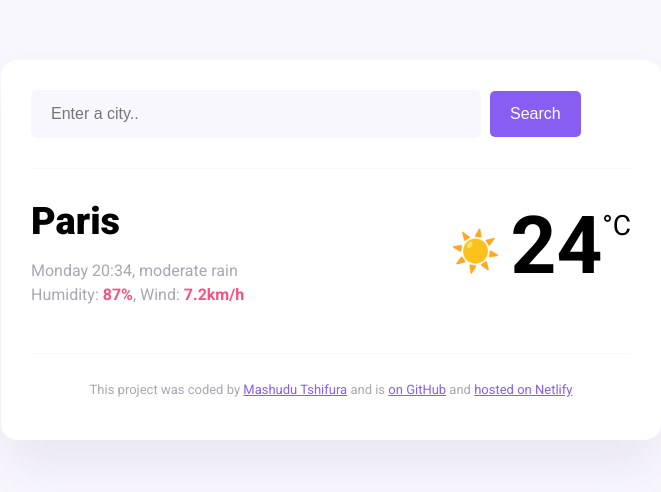
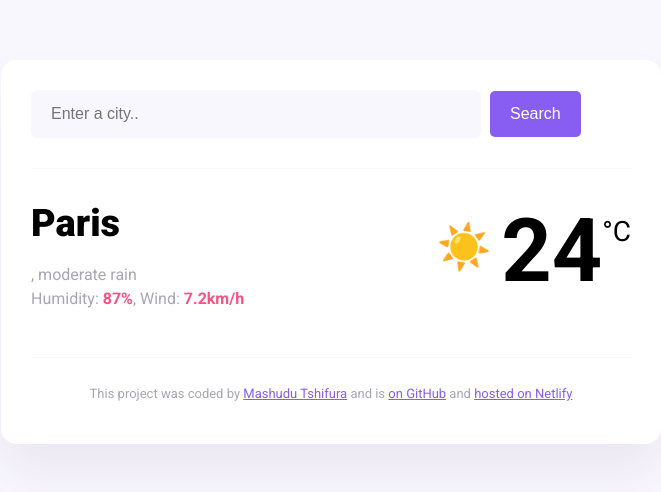
Before and after one commit to mashudutshifura/My-weather-app, a website built with Parcel: page index.html in a window 1280 px wide. Shown: the whole page, without its empty margins (309-970 px from the left). Built offline with nearby package versions, Linux system fonts and the light colour scheme.

Commit message:
updated class names from span to div, and updated basic CSS

```diff
--- a/index.html
+++ b/index.html
@@ -28,19 +28,19 @@
         </form>
       </header>
       <main>
-        <div class="current-weather">
+        <div class="current-weather-app">
           <div>
-            <h1 class="current-city" id="current-city">Paris</h1>
-            <p class="current-details">
-              <span id="current-date"></span>, moderate rain <br />
+            <h1 class="current-weather-city" id="current-city">Paris</h1>
+            <p class="current-weather-details">
+              <span id="current-weather-date"></span>, moderate rain <br />
               Humidity: <strong>87%</strong>, Wind: <strong>7.2km/h</strong>
             </p>
           </div>
-          <div class="current-temperature">
-            <span class="current-temperature-icon">☀️</span
-            ><span class="current-temperature-value" id="current-temperature"
-              >24</span
-            ><span class="current-temperature-unit">°C</span>
+          <div class="current-weather-temperature-container">
+            <div class="current-temperature-icon">☀️</div
+            ><div class="current-temperature-value"
+              >24</div
+            ><div class="current-temperature-unit">°C</div>
           </div>
         </div>
       </main>
--- a/src/styles.css
+++ b/src/styles.css
@@ -46,47 +46,46 @@ main {
   padding: 30px 0;
 }
 
-.current-temperature {
-  font-size: 48px;
-}
-
-.current-weather {
+.current-weather-app {
   display: flex;
   justify-content: space-between;
 }
 
-.current-city {
+.current-weather-city {
   font-size: 38px;
   font-weight: 900;
   margin: 0;
+  line-height: 48px;
 }
-.current-details {
+.current-weather-details {
   color: rgba(39, 33, 66, 0.4);
   font-size: 16px;
   font-weight: 400;
   line-height: 24px;
 }
 
-.current-details strong {
+.current-weather-details strong {
   color: #f65282;
 }
 
+.current-weather-temperature-container {
+  display: flex;
+}
+
 .current-temperature-icon {
-  position: relative;
-  top: -8px;
-  font-size: 40px;
-  margin-right: 10px;
+  font-size: 44px;
+  margin-top: 22px;
 }
 
 .current-temperature-value {
-  font-size: 80px;
+  font-size: 88px;
   font-weight: bold;
+  margin-left: 10px;
 }
 
 .current-temperature-unit {
   font-size: 28px;
-  position: relative;
-  top: -38px;
+  margin-top: 16px;
 }
 
 footer {
@@ -94,6 +93,5 @@ footer {
   text-align: center;
   padding-top: 15px;
   font-size: 13px;
-
   color: rgba(39, 33, 66, 0.4);
 }
```
